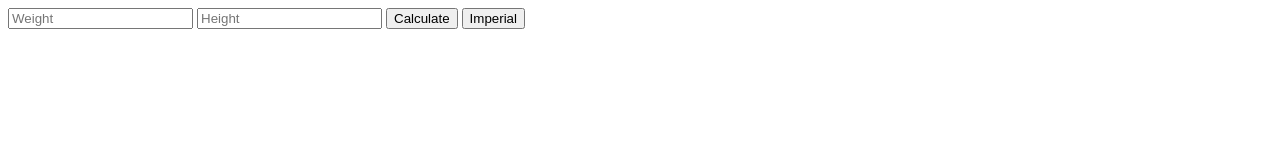
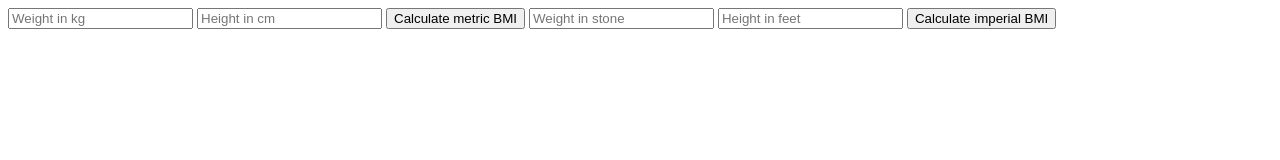
Before and after one commit to PetronellaSimonsbacka/BMI-Machine, a plain HTML site: page index.html in a window 1280 px wide. Drawn offline with nearby package versions, Linux system fonts and the light colour scheme.

Commit message:
Saving html-changes

```diff
--- a/index.html
+++ b/index.html
@@ -9,10 +9,12 @@
     </head>
     <body>
     <form>
-    <input type="text" id="weight" placeholder="Weight">
-    <input type="text" id="height" placeholder="Height">
-    <input type="button" id="calculate" value="Calculate">
-    <input type="button" id="imperial" value="Imperial">
+    <input type="text" id="weight" placeholder="Weight in kg">
+    <input type="text" id="height" placeholder="Height in cm">
+    <input type="button" id="calculate" value="Calculate metric BMI">
+    <input type="text" id="weight" placeholder="Weight in stone">
+    <input type="text" id="height" placeholder="Height in feet">
+    <input type="button" id="imperial" value="Calculate imperial BMI">
     </form>
     <div>
     <span id="display_value"></span>
@@ -32,5 +34,7 @@
     });
   });
 </script>
+
+
   </body>
 </html>
```
Also changed, not shown: spec/imperial_spec.js (deleted), src/imperial.js (deleted).
